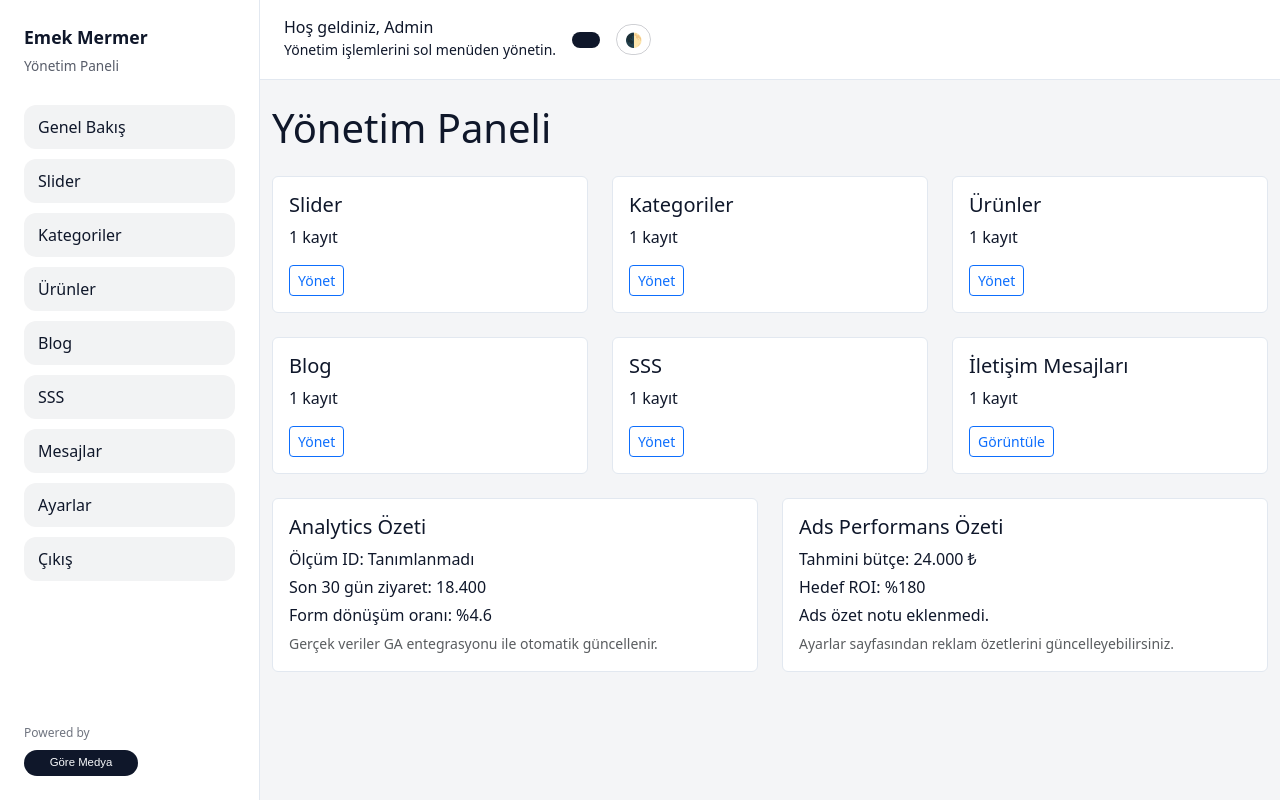
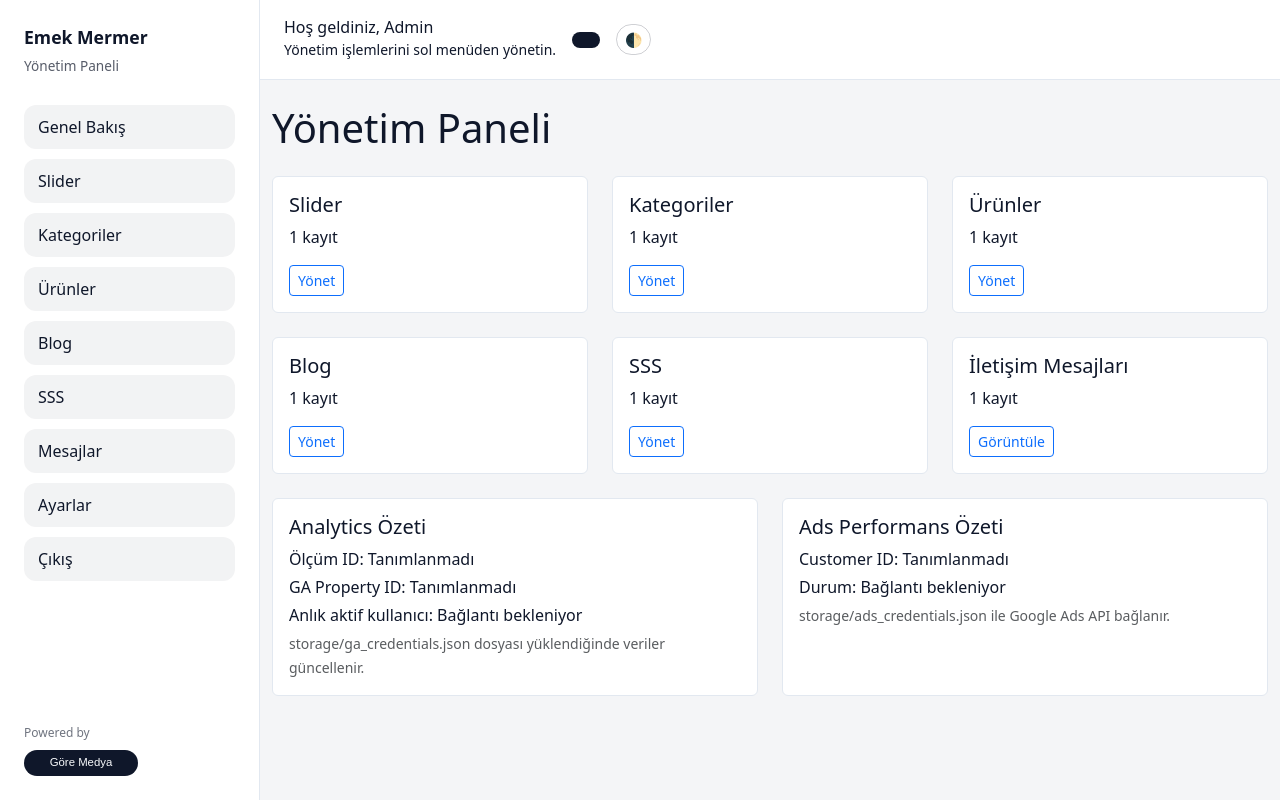
Before and after one commit to Fikorino/emekmermergranit, a PHP site: page /admin in a window 1280 px wide. Run offline with PHP 8.4, Linux system fonts and the light colour scheme; the visitor is signed in with stand-in values (Sample User, id 1); tables that the repository leaves empty hold one stand-in row (values such as "Sample post"); some libraries are stand-ins or nearby versions.

Commit message:
Fix theme toggle and add realtime analytics support

```diff
--- /dev/null
+++ b/app/AnalyticsService.php
@@ -0,0 +1,98 @@
+<?php
+
+declare(strict_types=1);
+
+class AnalyticsService
+{
+    public static function realtimeUsers(string $propertyId, string $credentialsPath): ?int
+    {
+        if ($propertyId === '' || !file_exists($credentialsPath)) {
+            return null;
+        }
+
+        $creds = json_decode((string)file_get_contents($credentialsPath), true);
+        if (empty($creds['client_email']) || empty($creds['private_key'])) {
+            return null;
+        }
+
+        $token = self::fetchAccessToken($creds['client_email'], $creds['private_key']);
+        if (!$token) {
+            return null;
+        }
+
+        $url = sprintf('https://analyticsdata.googleapis.com/v1beta/properties/%s:runRealtimeReport', $propertyId);
+        $payload = json_encode([
+            'metrics' => [
+                ['name' => 'activeUsers'],
+            ],
+        ]);
+
+        $ch = curl_init($url);
+        curl_setopt_array($ch, [
+            CURLOPT_RETURNTRANSFER => true,
+            CURLOPT_HTTPHEADER => [
+                'Authorization: Bearer ' . $token,
+                'Content-Type: application/json',
+            ],
+            CURLOPT_POST => true,
+            CURLOPT_POSTFIELDS => $payload,
+        ]);
+        $response = curl_exec($ch);
+        $status = curl_getinfo($ch, CURLINFO_HTTP_CODE);
+        curl_close($ch);
+
+        if ($status !== 200 || !$response) {
+            return null;
+        }
+
+        $data = json_decode($response, true);
+        if (!empty($data['rows'][0]['metricValues'][0]['value'])) {
+            return (int)$data['rows'][0]['metricValues'][0]['value'];
+        }
+
+        return 0;
+    }
+
+    private static function fetchAccessToken(string $clientEmail, string $privateKey): ?string
+    {
+        $now = time();
+        $header = self::base64Url(json_encode(['alg' => 'RS256', 'typ' => 'JWT']));
+        $payload = self::base64Url(json_encode([
+            'iss' => $clientEmail,
+            'scope' => 'https://www.googleapis.com/auth/analytics.readonly',
+            'aud' => 'https://oauth2.googleapis.com/token',
+            'iat' => $now,
+            'exp' => $now + 3600,
+        ]));
+
+        $signatureInput = $header . '.' . $payload;
+        $signature = '';
+        openssl_sign($signatureInput, $signature, $privateKey, 'sha256');
+        $jwt = $signatureInput . '.' . self::base64Url($signature);
+
+        $ch = curl_init('https://oauth2.googleapis.com/token');
+        curl_setopt_array($ch, [
+            CURLOPT_RETURNTRANSFER => true,
+            CURLOPT_POST => true,
+            CURLOPT_POSTFIELDS => http_build_query([
+                'grant_type' => 'urn:ietf:params:oauth:grant-type:jwt-bearer',
+                'assertion' => $jwt,
+            ]),
+        ]);
+        $response = curl_exec($ch);
+        $status = curl_getinfo($ch, CURLINFO_HTTP_CODE);
+        curl_close($ch);
+
+        if ($status !== 200 || !$response) {
+            return null;
+        }
+
+        $data = json_decode($response, true);
+        return $data['access_token'] ?? null;
+    }
+
+    private static function base64Url(string $value): string
+    {
+        return rtrim(strtr(base64_encode($value), '+/', '-_'), '=');
+    }
+}
--- a/app/Controllers/AdminController.php
+++ b/app/Controllers/AdminController.php
@@ -43,6 +43,11 @@ class AdminController
     public function dashboard(): void
     {
         $this->requireAuth();
+        $settings = Setting::all();
+        $gaPropertyId = $settings['ga_property_id'] ?? '';
+        $gaCredentials = __DIR__ . '/../../storage/ga_credentials.json';
+        $realtimeUsers = AnalyticsService::realtimeUsers($gaPropertyId, $gaCredentials);
+        $adsCredentials = __DIR__ . '/../../storage/ads_credentials.json';
         view('admin/dashboard', [
             'sliders' => Slider::all(),
             'categories' => Category::all(),
@@ -50,7 +55,9 @@ class AdminController
             'posts' => Post::all(),
             'faqs' => Faq::all(),
             'leads' => Lead::all(),
-            'settings' => Setting::all(),
+            'settings' => $settings,
+            'realtimeUsers' => $realtimeUsers,
+            'adsConnected' => file_exists($adsCredentials),
         ]);
     }
 
@@ -230,10 +237,12 @@ class AdminController
             return '';
         }
 
-        $allowed = ['image/jpeg', 'image/png', 'image/webp', 'image/svg+xml', 'image/x-icon', 'image/vnd.microsoft.icon'];
+        $allowed = ['image/jpeg', 'image/png', 'image/webp', 'image/svg+xml', 'image/svg', 'image/x-icon', 'image/vnd.microsoft.icon', 'image/ico', 'image/icon'];
         $finfo = new finfo(FILEINFO_MIME_TYPE);
         $mime = $finfo->file($file['tmp_name']);
-        if (!in_array($mime, $allowed, true)) {
+        $extension = strtolower(pathinfo($file['name'], PATHINFO_EXTENSION));
+        $allowedExtensions = ['jpg', 'jpeg', 'png', 'webp', 'svg', 'ico'];
+        if (!in_array($mime, $allowed, true) && !in_array($extension, $allowedExtensions, true)) {
             return '';
         }
 
@@ -241,8 +250,6 @@ class AdminController
             return '';
         }
 
-        $extension = strtolower(pathinfo($file['name'], PATHINFO_EXTENSION));
-        $allowedExtensions = ['jpg', 'jpeg', 'png', 'webp', 'svg', 'ico'];
         if (!in_array($extension, $allowedExtensions, true)) {
             return '';
         }
--- a/app/Views/admin/dashboard.php
+++ b/app/Views/admin/dashboard.php
@@ -64,9 +64,9 @@ $settings = $settings ?? [];
                 <div class="card-body">
                     <h5>Analytics Özeti</h5>
                     <p class="mb-1">Ölçüm ID: <?= htmlspecialchars($settings['ga_measurement_id'] ?? 'Tanımlanmadı') ?></p>
-                    <p class="mb-1">Son 30 gün ziyaret: 18.400</p>
-                    <p class="mb-1">Form dönüşüm oranı: %4.6</p>
-                    <small class="text-muted">Gerçek veriler GA entegrasyonu ile otomatik güncellenir.</small>
+                    <p class="mb-1">GA Property ID: <?= htmlspecialchars($settings['ga_property_id'] ?? 'Tanımlanmadı') ?></p>
+                    <p class="mb-1">Anlık aktif kullanıcı: <?= $realtimeUsers === null ? 'Bağlantı bekleniyor' : (string)$realtimeUsers ?></p>
+                    <small class="text-muted">storage/ga_credentials.json dosyası yüklendiğinde veriler güncellenir.</small>
                 </div>
             </div>
         </div>
@@ -74,10 +74,9 @@ $settings = $settings ?? [];
             <div class="card h-100">
                 <div class="card-body">
                     <h5>Ads Performans Özeti</h5>
-                    <p class="mb-1">Tahmini bütçe: 24.000 ₺</p>
-                    <p class="mb-1">Hedef ROI: %180</p>
-                    <p class="mb-1"><?= htmlspecialchars($settings['ads_summary'] ?? 'Ads özet notu eklenmedi.') ?></p>
-                    <small class="text-muted">Ayarlar sayfasından reklam özetlerini güncelleyebilirsiniz.</small>
+                    <p class="mb-1">Customer ID: <?= htmlspecialchars($settings['ads_customer_id'] ?? 'Tanımlanmadı') ?></p>
+                    <p class="mb-1">Durum: <?= $adsConnected ? 'Bağlı' : 'Bağlantı bekleniyor' ?></p>
+                    <small class="text-muted">storage/ads_credentials.json ile Google Ads API bağlanır.</small>
                 </div>
             </div>
         </div>
--- a/app/Views/admin/login.php
+++ b/app/Views/admin/login.php
@@ -10,6 +10,7 @@
         (function() {
             var storedTheme = localStorage.getItem('theme') || 'light';
             document.documentElement.setAttribute('data-theme', storedTheme);
+            document.body && document.body.setAttribute('data-theme', storedTheme);
         })();
     </script>
 </head>
@@ -79,6 +80,6 @@
     </div>
 </div>
 <script>
-const storedTheme = localStorage.getItem('theme') || 'light';\nif (storedTheme) {\n    document.documentElement.setAttribute('data-theme', storedTheme);\n}\n\ndocument.querySelectorAll('[data-theme-toggle]').forEach((btn) => {\n    btn.addEventListener('click', () => {\n        const current = document.documentElement.getAttribute('data-theme') === 'light' ? 'dark' : 'light';\n        document.documentElement.setAttribute('data-theme', current);\n        localStorage.setItem('theme', current);\n    });\n});\n</script>
+const storedTheme = localStorage.getItem('theme') || 'light';\nif (storedTheme) {\n    document.documentElement.setAttribute('data-theme', storedTheme);\n    document.body.setAttribute('data-theme', storedTheme);\n}\n\ndocument.querySelectorAll('[data-theme-toggle]').forEach((btn) => {\n    btn.addEventListener('click', () => {\n        const current = document.documentElement.getAttribute('data-theme') === 'light' ? 'dark' : 'light';\n        document.documentElement.setAttribute('data-theme', current);\n        document.body.setAttribute('data-theme', current);\n        localStorage.setItem('theme', current);\n    });\n});\n</script>
 </body>
 </html>
--- a/app/Views/admin/partials/footer.php
+++ b/app/Views/admin/partials/footer.php
@@ -2,7 +2,7 @@
     </div>
 </div>
 <script>
-const storedTheme = localStorage.getItem('theme') || 'light';\nif (storedTheme) {\n    document.documentElement.setAttribute('data-theme', storedTheme);\n}\n\ndocument.querySelectorAll('[data-theme-toggle]').forEach((btn) => {\n    btn.addEventListener('click', () => {\n        const current = document.documentElement.getAttribute('data-theme') === 'light' ? 'dark' : 'light';\n        document.documentElement.setAttribute('data-theme', current);\n        localStorage.setItem('theme', current);\n    });\n});\n</script>
+const storedTheme = localStorage.getItem('theme') || 'light';\nif (storedTheme) {\n    document.documentElement.setAttribute('data-theme', storedTheme);\n    document.body.setAttribute('data-theme', storedTheme);\n}\n\ndocument.querySelectorAll('[data-theme-toggle]').forEach((btn) => {\n    btn.addEventListener('click', () => {\n        const current = document.documentElement.getAttribute('data-theme') === 'light' ? 'dark' : 'light';\n        document.documentElement.setAttribute('data-theme', current);\n        document.body.setAttribute('data-theme', current);\n        localStorage.setItem('theme', current);\n    });\n});\n</script>
 <script src="https://cdn.jsdelivr.net/npm/bootstrap@5.3.2/dist/js/bootstrap.bundle.min.js"></script>
 </body>
 </html>
--- a/app/Views/admin/partials/header.php
+++ b/app/Views/admin/partials/header.php
@@ -15,6 +15,7 @@ $goremedyaLogo = $settings['goremedya_logo'] ?? 'assets/goremedya.svg';
         (function() {
             var storedTheme = localStorage.getItem('theme') || 'light';
             document.documentElement.setAttribute('data-theme', storedTheme);
+            document.body && document.body.setAttribute('data-theme', storedTheme);
         })();
     </script>
 </head>
--- a/app/Views/partials/footer.php
+++ b/app/Views/partials/footer.php
@@ -40,7 +40,7 @@ $whatsappLink = $whatsappNumber ? 'https://wa.me/' . $whatsappNumber : '#';
     </svg>
 </a>
 <script>
-const storedTheme = localStorage.getItem('theme') || 'light';\nif (storedTheme) {\n    document.documentElement.setAttribute('data-theme', storedTheme);\n}\n\ndocument.querySelectorAll('[data-theme-toggle]').forEach((btn) => {\n    btn.addEventListener('click', () => {\n        const current = document.documentElement.getAttribute('data-theme') === 'light' ? 'dark' : 'light';\n        document.documentElement.setAttribute('data-theme', current);\n        localStorage.setItem('theme', current);\n    });\n});\n</script>
+const storedTheme = localStorage.getItem('theme') || 'light';\nif (storedTheme) {\n    document.documentElement.setAttribute('data-theme', storedTheme);\n    document.body.setAttribute('data-theme', storedTheme);\n}\n\ndocument.querySelectorAll('[data-theme-toggle]').forEach((btn) => {\n    btn.addEventListener('click', () => {\n        const current = document.documentElement.getAttribute('data-theme') === 'light' ? 'dark' : 'light';\n        document.documentElement.setAttribute('data-theme', current);\n        document.body.setAttribute('data-theme', current);\n        localStorage.setItem('theme', current);\n    });\n});\n</script>
 <script src="https://cdn.jsdelivr.net/npm/bootstrap@5.3.2/dist/js/bootstrap.bundle.min.js"></script>
 </body>
 </html>
--- a/app/Views/partials/header.php
+++ b/app/Views/partials/header.php
@@ -36,6 +36,7 @@ $mapUrl = 'https://www.google.com/maps/search/?api=1&query=' . urlencode($addres
         (function() {
             var storedTheme = localStorage.getItem('theme') || 'light';
             document.documentElement.setAttribute('data-theme', storedTheme);
+            document.body && document.body.setAttribute('data-theme', storedTheme);
         })();
     </script>
     <link rel="preconnect" href="https://fonts.googleapis.com">
--- a/database/seed.sql
+++ b/database/seed.sql
@@ -12,7 +12,8 @@ INSERT INTO settings (`key`, value) VALUES
 ('favicon', 'assets/favicon.svg'),
 ('goremedya_logo', 'assets/goremedya.svg'),
 ('ga_measurement_id', ''),
-('ads_summary', '');
+('ga_property_id', ''),
+('ads_customer_id', '');
 
 INSERT INTO sliders (title, subtitle, image_path, sort_order, is_active) VALUES
 ('Antalya Mermer Ustası', 'Profesyonel ölçü ve montaj', 'assets/placeholder.svg', 1, 1),
```
Also changed, not shown: app/Views/admin/settings.php (+9 -3 lines), public/assets/style.css.
